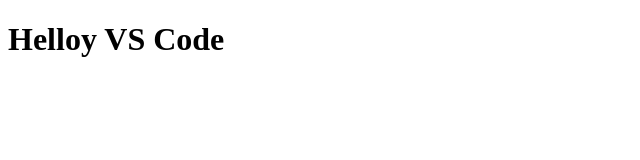
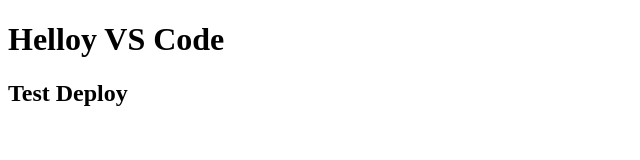
Before and after one commit to amJeka/VSCode, a plain HTML site: page index.html in a window 1280 px wide. Shown: the whole page, without its empty margins (0-640 px from the left). Drawn offline with Linux system fonts and the light colour scheme.

Commit message:
test deploy

```diff
--- a/index.html
+++ b/index.html
@@ -5,7 +5,8 @@
     <meta name="viewport" content="width=device-width, initial-scale=1.0">
     <title>Document</title>
 </head>
-<body><h1>Helloy VS Code</h1>
+<body><h1>Helloy VS Code</h1><h2>Test Deploy</h2>
+
 
 
 </body>
```
